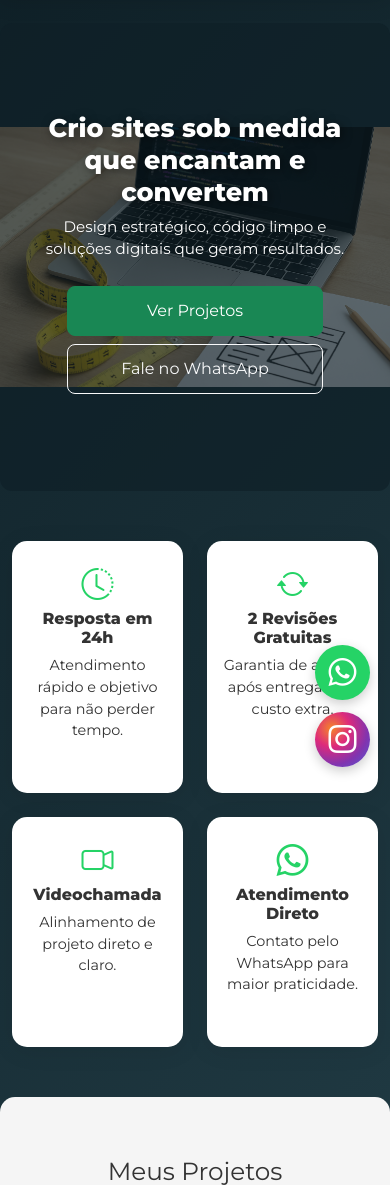
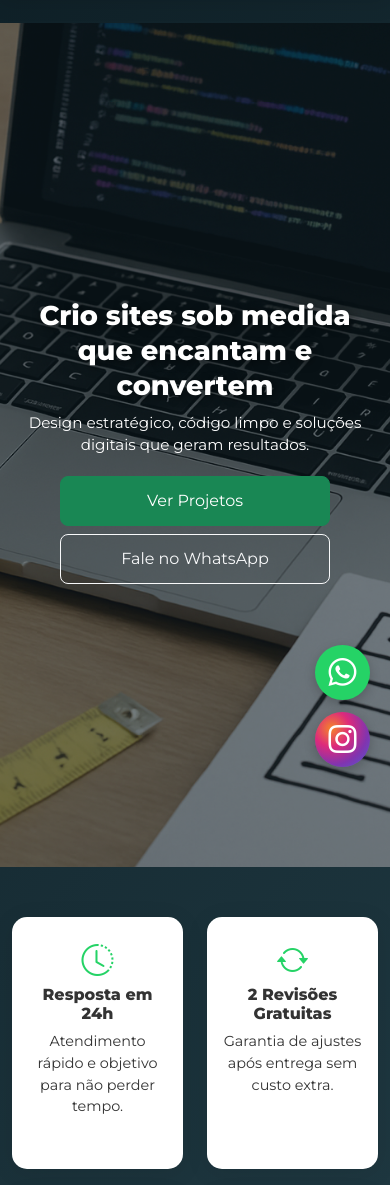
Before and after one commit to VitorGoldner/site_inst_meu, a Flask app: page / in a window 390 px wide. Shown: the part 57-1242 px from the top of the page. Run offline with Flask 3, Linux system fonts and the light colour scheme.

Commit message:
ajustes para mobile na homepage

```diff
--- a/templates/home.html
+++ b/templates/home.html
@@ -6,26 +6,26 @@
     /* HERO */
     .hero-section {
         height: 100vh;
-        background: url("{{ url_for('static', filename='imagem/hero.png') }}") no-repeat center center/cover;
+        background: url("{{ url_for('static', filename='imagem/hero.png') }}") no-repeat center center;
+        background-size: cover;
         display: flex;
         align-items: center;
         justify-content: center;
         text-align: center;
         color: #fff;
-        border-radius: 12px;
         position: relative;
         overflow: hidden;
         animation: fadeIn 1.5s ease-in-out;
     }
     .hero-overlay {
         position: absolute;
-        top:0; left:0; right:0; bottom:0;
-        background: rgba(15,32,39,0.6);
+        inset: 0;
+        background: rgba(15, 32, 39, 0.55);
     }
     .hero-content {
         position: relative;
         z-index: 2;
-        max-width:900px;
+        max-width: 900px;
         animation: slideUp 1.5s ease-out;
         padding: 0 20px;
     }
@@ -215,52 +215,46 @@
         }
     }
 
-/* --- MELHORIA REAL DE AJUSTE PARA CELULAR (boas-vindas) --- */
+/* --- AJUSTE REAL PARA CELULAR (sem sobras, sem corte) --- */
 @media (max-width: 768px) {
     .hero-section {
+        height: 100dvh !important; /* usa viewport real */
         background-position: center center !important;
-        background-size: contain !important;
-        background-repeat: no-repeat !important;
-        height: auto !important;
-        min-height: 100vw !important; /* Altura proporcional à largura */
+        background-size: cover !important;
+        border-radius: 0;
+        padding: 0;
         display: flex;
         align-items: center;
         justify-content: center;
-        padding: 30px 0;
     }
-
-    .hero-overlay {
-        background: rgba(15, 32, 39, 0.65);
+    .hero-content {
+        padding: 0 1rem;
+        max-width: 95%;
     }
-
-    .hero-content {
-        max-width: 90%;
-        padding: 1rem;
+    .hero-content h1 {
+        font-size: 1.9rem !important;
+        line-height: 1.3;
     }
-
-    .hero-content h1 {
-        font-size: 1.8rem !important;
-        line-height: 1.25 !important;
+    .hero-content p {
+        font-size: 1rem;
+        margin-bottom: 1.2rem;
     }
-
-    .hero-content p {
-        font-size: 1rem !important;
-        margin-bottom: 25px;
+    .hero-buttons a {
+        display: block;
+        width: 80%;
+        margin: 8px auto;
     }
 }
 
 @media (max-width: 480px) {
     .hero-section {
-        min-height: 120vw !important;
-        background-size: contain !important;
-        background-position: center !important;
-        padding: 20px 0;
+        height: 100dvh !important;
+        background-position: center top !important;
+        background-size: cover !important;
     }
-
     .hero-content h1 {
-        font-size: 1.6rem !important;
+        font-size: 1.7rem !important;
     }
-
     .hero-content p {
         font-size: 0.95rem !important;
     }
```
